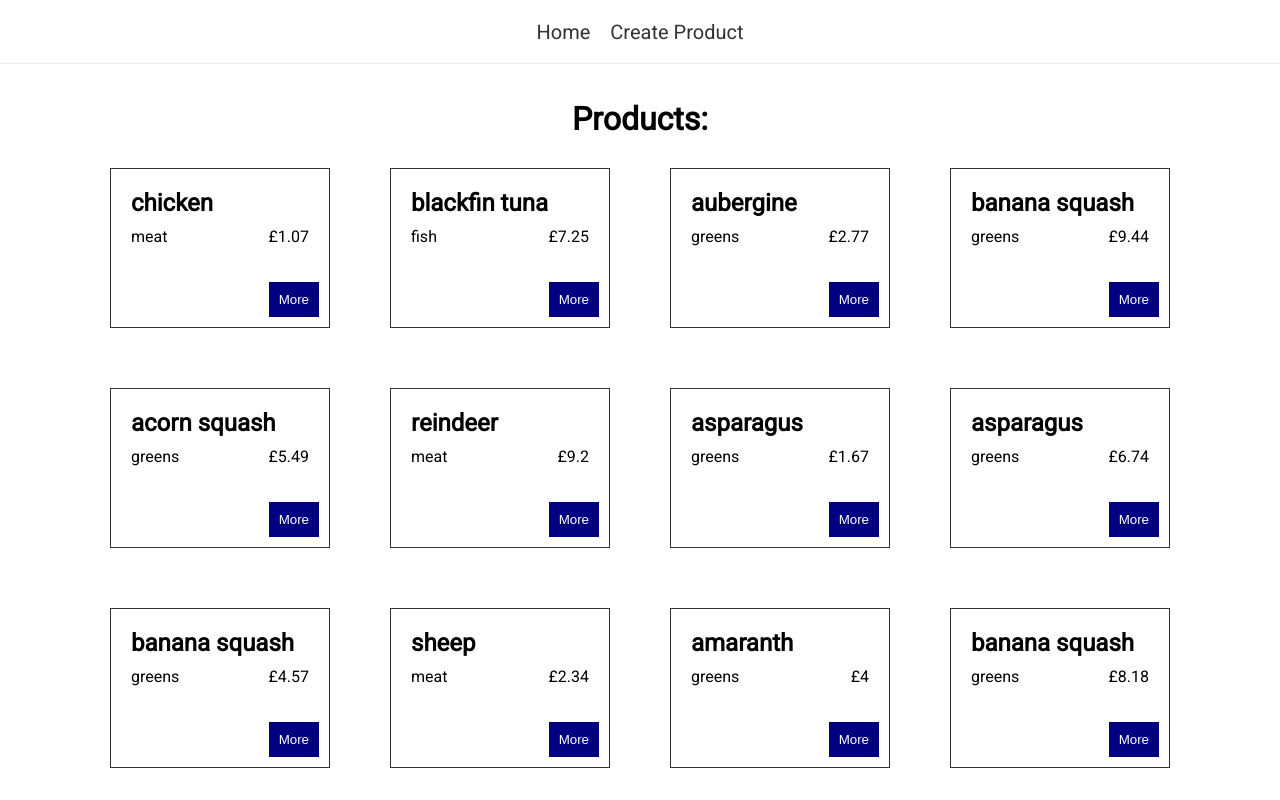
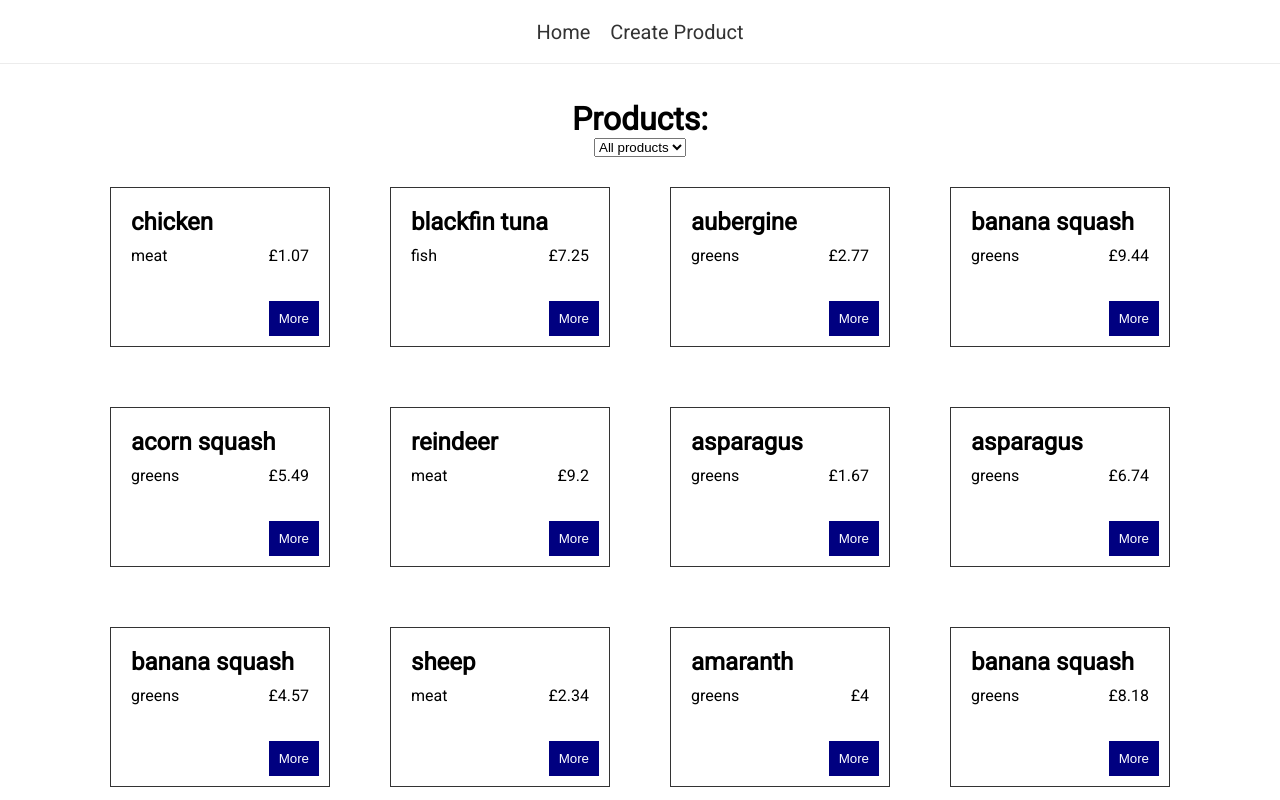
Before and after one commit to yllsson/manipulate-products-test, a React (Create React App) app: page / in a window 1280 px wide. Shown: the top 800 px of the page. Built offline with nearby package versions, Linux system fonts and the light colour scheme.

Commit message:
Create filter dropdown and filter functionality

```diff
--- a/src/App.js
+++ b/src/App.js
@@ -1,7 +1,28 @@
+import React, { useState } from 'react';
 import List from './components/List';
+import products from './database/db';
+
 import './styles/styles.css';
 
 function App() {
+  const [visibleProducts, setVisibleProducts] = useState(products);
+  const [filter, setFilter] = useState('all');
+
+  const selectFilter = (event) => {
+    let filteredProducts = [];
+
+    if (event.target.value == 'all') {
+      filteredProducts = products;
+    } else {
+      filteredProducts = products.filter((product) => {
+        return product.category === event.target.value;
+      });
+    }
+
+    setVisibleProducts(filteredProducts);
+    setFilter(event.target.value);
+  };
+
   return (
     <div className='App flex'>
       <nav className='flex'>
@@ -15,7 +36,14 @@ function App() {
       <main className='flex'>
         <h1>Products:</h1>
 
-        <List />
+        <select value={filter} onChange={selectFilter}>
+          <option value='all'>All products</option>
+          <option value='meat'>Meat</option>
+          <option value='fish'>Fish</option>
+          <option value='greens'>Greens</option>
+        </select>
+
+        <List products={visibleProducts} />
       </main>
     </div>
   );
--- a/src/components/List.js
+++ b/src/components/List.js
@@ -1,13 +1,10 @@
 import React from 'react';
-import products from '../database/db';
 import ListItem from './ListItem';
 
-const List = () => {
-  const aFewTestProducts = products.slice(0, 24);
-
+const List = ({ products }) => {
   return (
     <div className='list flex'>
-      {aFewTestProducts.map(({ id, name, category, price }) => {
+      {products.map(({ id, name, category, price }) => {
         return (
           <ListItem
             id={id}
--- a/src/styles/styles.css
+++ b/src/styles/styles.css
@@ -42,6 +42,7 @@ nav {
   border-bottom: 0.1rem solid #ececec;
   height: 6.4rem;
   width: 100%;
+  z-index: 1;
 }
 
 nav a {
```
Also changed, not shown: 1 other file (tests, documents, lock files or other folders).
